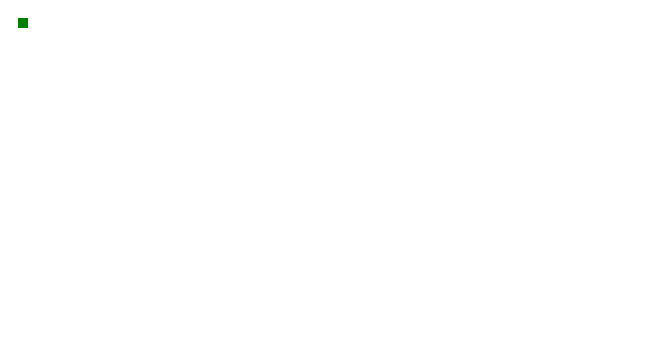
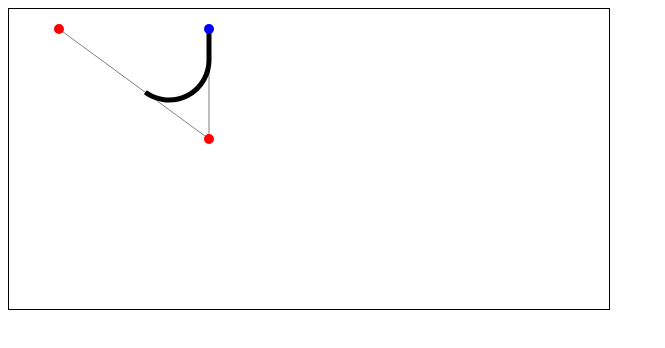
Before and after one commit to serkosal/canvasApi_demo, a website built with Vite: page index.html in a window 1280 px wide. Shown: the whole page, without its empty margins (0-665 px from the left). Built offline with nearby package versions, Linux system fonts and the light colour scheme.

Commit message:
added files

```diff
--- a/index.html
+++ b/index.html
@@ -3,13 +3,12 @@
 
 <head>
   <meta charset="UTF-8">
-  <link rel="icon" type="image/svg+xml" href="/vite.svg">
   <meta name="viewport" content="width=device-width, initial-scale=1.0">
   <title>canvasapi-demo</title>
 </head>
 
 <body>
-  <canvas id="canvas"></canvas>
+  <canvas id="canvas" width="600" height="300"></canvas>
   <script type="module" src="/src/main.ts"></script>
 </body>
 
--- a/src/main.ts
+++ b/src/main.ts
@@ -5,5 +5,34 @@ const cntx = canv?.getContext("2d");
 
 if (cntx && cntx?.fillStyle) {
   cntx.fillStyle = "green";
-  cntx.fillRect(10, 10, 10, 10);
+
+  cntx.beginPath();
+
+  cntx.strokeStyle = "gray";
+  cntx.moveTo(200, 20);
+  cntx.lineTo(200, 130);
+  cntx.lineTo(50, 20);
+  cntx.stroke();
+
+  // Arc
+  cntx.beginPath();
+  cntx.strokeStyle = "black";
+  cntx.lineWidth = 5;
+  cntx.moveTo(200, 20);
+  cntx.arcTo(200, 130, 50, 20, 40);
+  cntx.stroke();
+
+  // Start point
+  cntx.beginPath();
+  cntx.fillStyle = "blue";
+  cntx.arc(200, 20, 5, 0, 2 * Math.PI);
+  cntx.fill();
+
+  // Control points
+  cntx.beginPath();
+  cntx.fillStyle = "red";
+  cntx.arc(200, 130, 5, 0, 2 * Math.PI); // Control point one
+  cntx.arc(50, 20, 5, 0, 2 * Math.PI); // Control point two
+  cntx.fill();
+
 }
--- a/src/style.css
+++ b/src/style.css
@@ -8,5 +8,5 @@ h6 {
 }
 
 canvas {
-  border: 1px soild black;
+  border: solid 1px black;
 }
```
